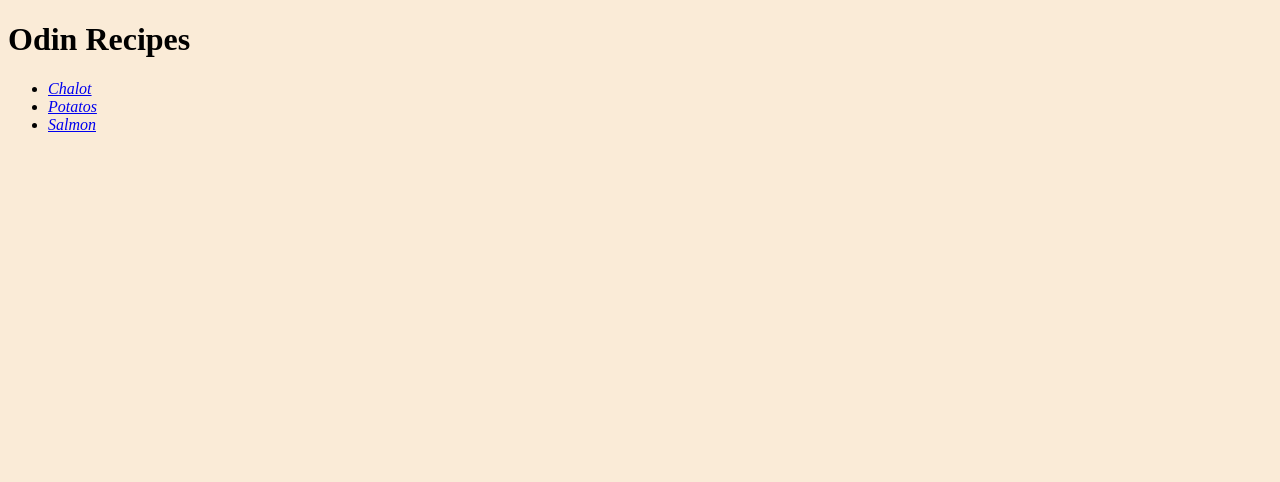
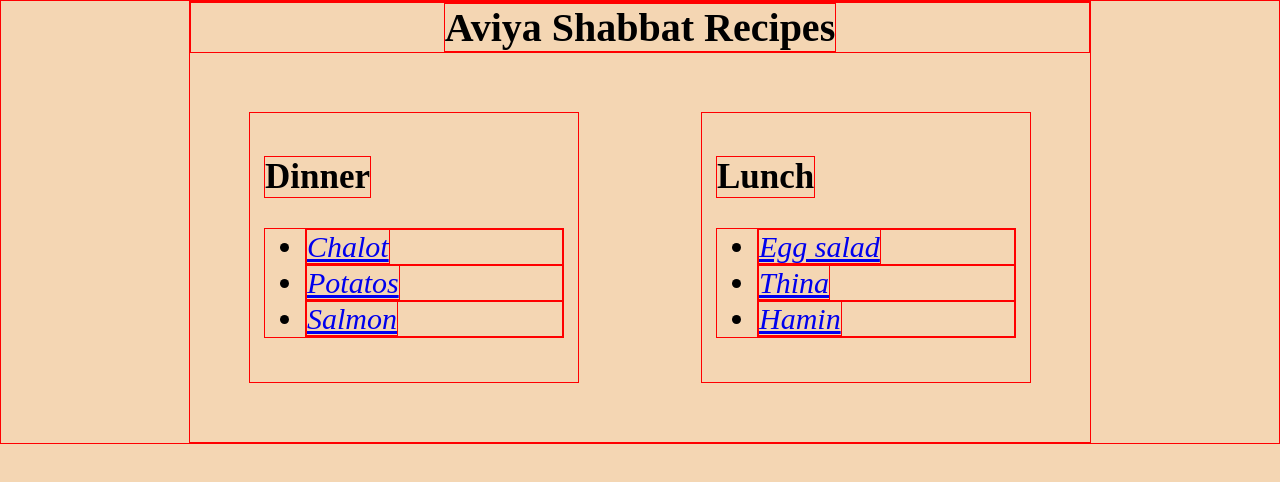
Before and after one commit to AviyaCG1/odin-recipes, a plain HTML site: page index.html in a window 1280 px wide. Drawn offline with Linux system fonts and the light colour scheme.

Commit message:
Add css that changes the the home page design

```diff
--- a/css/styles.css
+++ b/css/styles.css
@@ -1,9 +1,12 @@
 * {
+    border: 1px solid red; /* for debugging */
     font-family: 'Times New Roman', Times, serif;
 }
 
 body {
-    background-color: antiquewhite;
+    width: 900px;
+    background-color: rgb(244, 214, 179);
+    margin: 0 auto;
 }
 
 img {
@@ -17,3 +20,28 @@ ol {
     font-style: italic;
     font-weight: 300;
 }
+
+.header-container {
+    width: auto;
+    margin: 0 auto;
+}
+
+.header {
+    width: max-content;
+    margin: 0 auto;
+    font-size: 40px;
+}
+
+.list-container {
+    display: inline-block;
+    width: 300px;
+    padding: 14px;
+    margin: 59px;
+    font-size: 30px;
+}
+
+.list-header {
+    /* text-align: center; */
+    width: max-content;
+    font-size: 35px;
+}
--- a/index.html
+++ b/index.html
@@ -8,11 +8,24 @@
     <title>Aviya Shabbat recipes</title>
 </head>
 <body>
-        <h1>Odin Recipes</h1>
-        <ul>
-            <li><a href="./recipes/chalot.html">Chalot</a></li>
-            <li><a href="./recipes/potatos.html">Potatos</a></li>
-            <li><a href="./recipes/salmon.html">Salmon</a></li>
-        </ul>
+        <div class="header-container">
+            <h1 class="header">Aviya Shabbat Recipes</h1>
+        </div>
+        <div class="list-container">
+            <h2 class="list-header">Dinner</h2>
+            <ul class="recipes-list">
+                <li class="list-node"><a href="./recipes/chalot.html">Chalot</a></li>
+                <li class="list-node"><a href="./recipes/potatos.html">Potatos</a></li>
+                <li class="list-node"><a href="./recipes/salmon.html">Salmon</a></li>
+            </ul>
+        </div>
+        <div class="list-container">
+            <h2 class="list-header">Lunch</h2>
+            <ul class="recipes-list">
+                <li class="list-node"><a href="./recipes/chalot.html">Egg salad</a></li>
+                <li class="list-node"><a href="./recipes/potatos.html">Thina</a></li>
+                <li class="list-node"><a href="./recipes/salmon.html">Hamin</a></li>
+            </ul>
+        </div>
 </body>
 </html>
```
